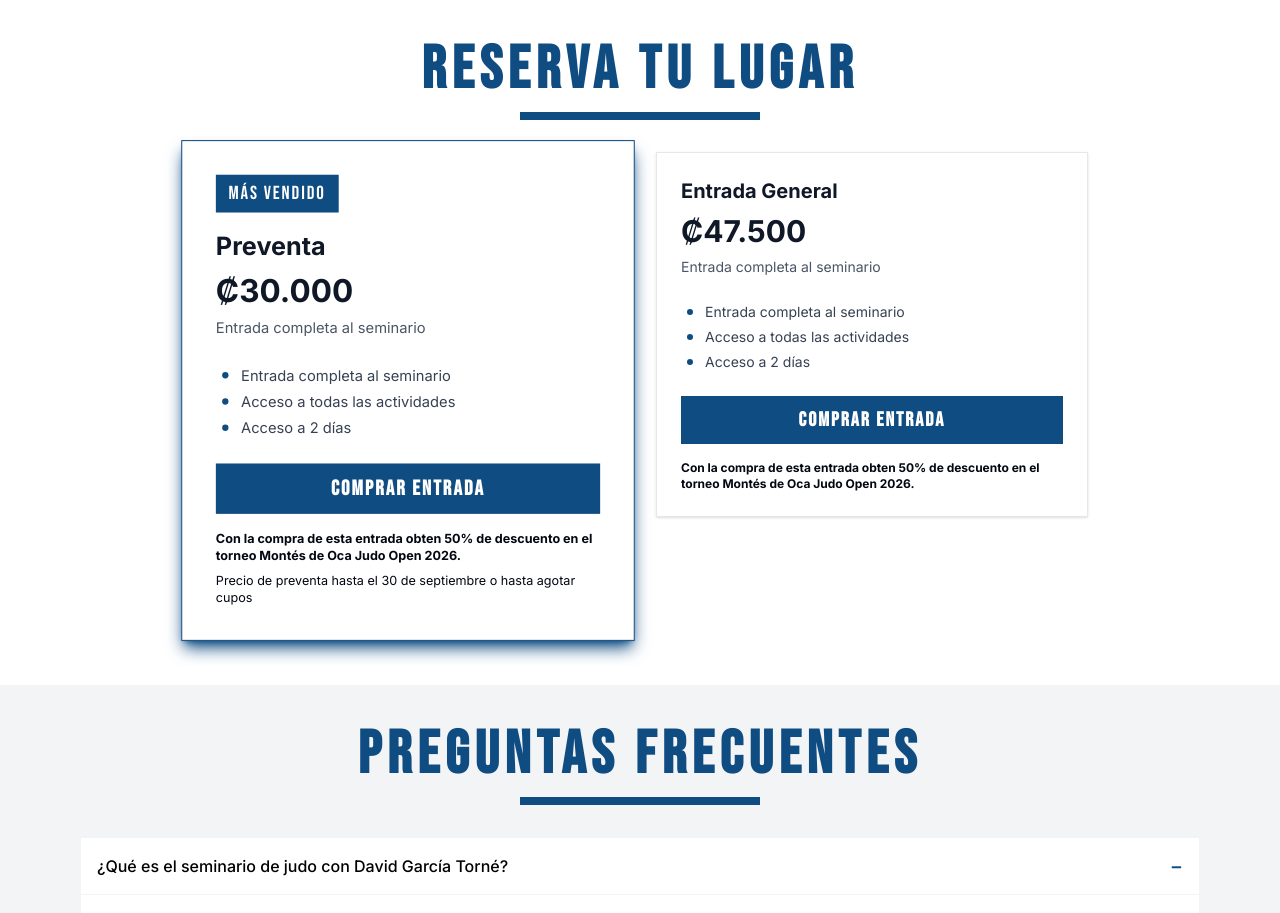
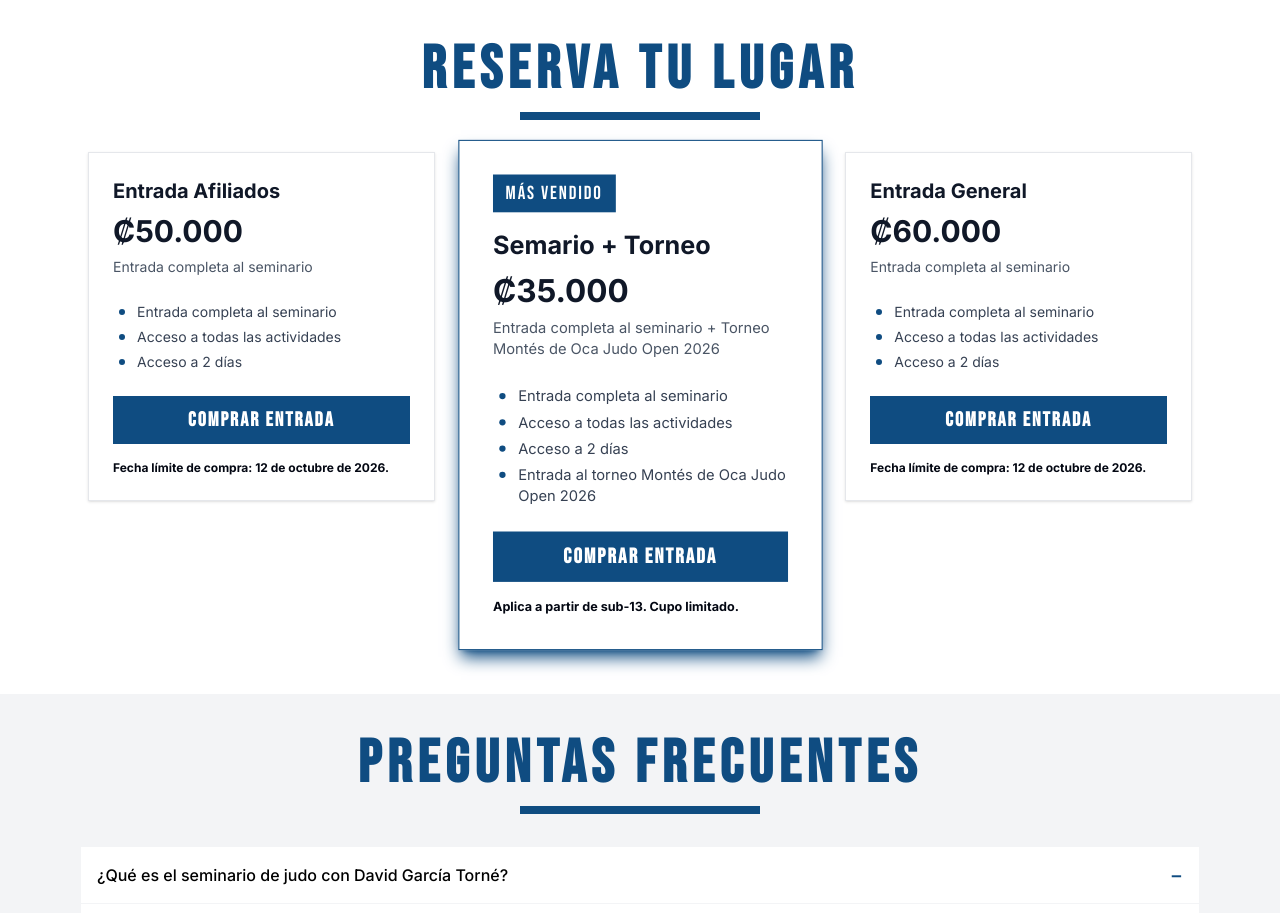
Before and after one commit to fabianWebDev/landing-torne, a Next.js app: page / in a window 1280 px wide. Shown: the part 1400-2313 px from the top of the page. Built offline with nearby package versions, Linux system fonts and the light colour scheme.

Commit message:
Passes update

```diff
--- a/components/PassesSection.tsx
+++ b/components/PassesSection.tsx
@@ -1,51 +1,156 @@
+"use client";
+
+import { useEffect, useRef, useState } from "react";
 import PassCard from "@/components/PassCard";
 
 const packages = [
   {
-    name: "Preventa",
-    price: "30.000",
-    details: "Entrada completa al seminario",
-    features: ["Entrada completa al seminario", "Acceso a todas las actividades", "Acceso a 2 días"],
-    ctaLabel: "Comprar entrada",
-    featured: true,
-    size: "large" as const,
-    validity: "Precio de preventa hasta el 30 de septiembre o hasta agotar cupos",
-    extra: "Con la compra de esta entrada obten 50% de descuento en el torneo Montés de Oca Judo Open 2026.",
-  },
-  {
-    name: "Entrada General",
-    price: "47.500",
+    name: "Entrada Afiliados",
+    price: "50.000",
     details: "Entrada completa al seminario",
     features: ["Entrada completa al seminario", "Acceso a todas las actividades", "Acceso a 2 días"],
     ctaLabel: "Comprar entrada",
     size: "regular" as const,
-    extra: "Con la compra de esta entrada obten 50% de descuento en el torneo Montés de Oca Judo Open 2026.",
+    extra: "Fecha límite de compra: 12 de octubre de 2026.",
   },
-
+  {
+    name: "Semario + Torneo",
+    price: "35.000",
+    details: "Entrada completa al seminario + Torneo Montés de Oca Judo Open 2026",
+    features: ["Entrada completa al seminario", "Acceso a todas las actividades", "Acceso a 2 días", "Entrada al torneo Montés de Oca Judo Open 2026"],
+    ctaLabel: "Comprar entrada",
+    featured: true,
+    size: "large" as const,
+    extra: "Aplica a partir de sub-13. Cupo limitado.",
+  },
+  {
+    name: "Entrada General",
+    price: "60.000",
+    details: "Entrada completa al seminario",
+    features: ["Entrada completa al seminario", "Acceso a todas las actividades", "Acceso a 2 días"],
+    ctaLabel: "Comprar entrada",
+    size: "regular" as const,
+    extra: "Fecha límite de compra: 12 de octubre de 2026.",
+  },
 ];
 
+function ChevronLeft({ className }: { className?: string }) {
+  return (
+    <svg className={className} viewBox="0 0 24 24" fill="none" aria-hidden="true">
+      <path
+        d="M15 6L9 12L15 18"
+        stroke="currentColor"
+        strokeWidth="2.25"
+        strokeLinecap="round"
+        strokeLinejoin="round"
+      />
+    </svg>
+  );
+}
+
+function ChevronRight({ className }: { className?: string }) {
+  return (
+    <svg className={className} viewBox="0 0 24 24" fill="none" aria-hidden="true">
+      <path
+        d="M9 6L15 12L9 18"
+        stroke="currentColor"
+        strokeWidth="2.25"
+        strokeLinecap="round"
+        strokeLinejoin="round"
+      />
+    </svg>
+  );
+}
+
 export default function PassesSection() {
+  const scrollerRef = useRef<HTMLDivElement>(null);
+  const [canScrollLeft, setCanScrollLeft] = useState(false);
+  const [canScrollRight, setCanScrollRight] = useState(true);
+
+  const updateScrollState = () => {
+    const el = scrollerRef.current;
+    if (!el) return;
+    const maxScroll = el.scrollWidth - el.clientWidth;
+    setCanScrollLeft(el.scrollLeft > 8);
+    setCanScrollRight(el.scrollLeft < maxScroll - 8);
+  };
+
+  useEffect(() => {
+    const el = scrollerRef.current;
+    if (!el) return;
+
+    const isDesktop = window.matchMedia("(min-width: 768px)").matches;
+    if (!isDesktop) {
+      const featured = el.querySelector<HTMLElement>("[data-featured-pass]");
+      featured?.scrollIntoView({ inline: "center", block: "nearest", behavior: "auto" });
+    }
+
+    updateScrollState();
+    el.addEventListener("scroll", updateScrollState, { passive: true });
+    window.addEventListener("resize", updateScrollState);
+
+    return () => {
+      el.removeEventListener("scroll", updateScrollState);
+      window.removeEventListener("resize", updateScrollState);
+    };
+  }, []);
+
+  const scrollByCard = (direction: -1 | 1) => {
+    const el = scrollerRef.current;
+    if (!el) return;
+    const card = el.querySelector<HTMLElement>("[data-pass-card]");
+    const amount = card ? card.offsetWidth + 24 : el.clientWidth * 0.85;
+    el.scrollBy({ left: direction * amount, behavior: "smooth" });
+  };
+
   return (
     <div className="w-full">
       <section className="mx-auto max-w-6xl px-6 py-14" id="pases-y-entradas">
         <div className="mb-8 text-center">
-          <h2 className="text-6xl font-bold text-highlight font-bebas-neue tracking-widest after:content-[''] after:block after:h-2 after:w-60 after:bg-highlight after:mx-auto after:mt-3">Reserva tu lugar</h2>
+          <h2 className="text-6xl font-bold text-highlight font-bebas-neue tracking-widest after:content-[''] after:block after:h-2 after:w-60 after:bg-highlight after:mx-auto after:mt-3">
+            Reserva tu lugar
+          </h2>
         </div>
 
+        <div className="relative">
+          <button
+            type="button"
+            onClick={() => scrollByCard(-1)}
+            disabled={!canScrollLeft}
+            aria-label="Ver entrada anterior"
+            className="absolute left-0 top-1/2 z-10 flex h-10 w-10 -translate-y-1/2 items-center justify-center bg-highlight text-white shadow-md transition enabled:active:scale-95 disabled:opacity-30 md:hidden"
+          >
+            <ChevronLeft className="h-5 w-5" />
+          </button>
+
+          <button
+            type="button"
+            onClick={() => scrollByCard(1)}
+            disabled={!canScrollRight}
+            aria-label="Ver siguiente entrada"
+            className="absolute right-0 top-1/2 z-10 flex h-10 w-10 -translate-y-1/2 items-center justify-center bg-highlight text-white shadow-md transition enabled:active:scale-95 disabled:opacity-30 md:hidden"
+          >
+            <ChevronRight className="h-5 w-5" />
+          </button>
+
           <div
-          className="-mx-6 flex snap-x snap-mandatory gap-6 overflow-x-auto overflow-y-hidden overscroll-x-contain px-6 pb-2 scroll-smooth [scrollbar-width:thin] md:mx-auto md:grid md:max-w-4xl md:grid-cols-2 md:items-stretch md:gap-8 md:overflow-visible md:px-0 md:pb-0 md:snap-none md:overscroll-auto"
+            ref={scrollerRef}
+            className="-mx-6 flex snap-x snap-mandatory gap-6 overflow-x-auto overflow-y-hidden overscroll-x-contain px-6 pb-2 scroll-smooth [scrollbar-width:none] [-ms-overflow-style:none] [&::-webkit-scrollbar]:hidden md:mx-auto md:grid md:max-w-6xl md:grid-cols-3 md:items-stretch md:gap-8 md:overflow-visible md:px-0 md:pb-0 md:snap-none md:overscroll-auto"
             role="region"
             aria-label="Pases y entradas"
           >
             {packages.map((pkg) => (
               <div
                 key={pkg.name}
+                data-pass-card
+                {...(pkg.featured ? { "data-featured-pass": true } : {})}
                 className="w-[min(85vw,22rem)] shrink-0 snap-center md:w-full md:min-w-0 md:shrink"
               >
                 <PassCard {...pkg} />
               </div>
             ))}
           </div>
+        </div>
       </section>
     </div>
   );
```
Lines whose indentation alone changed are shown as unchanged.
